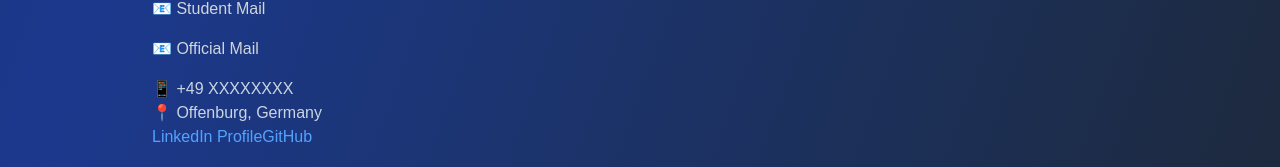
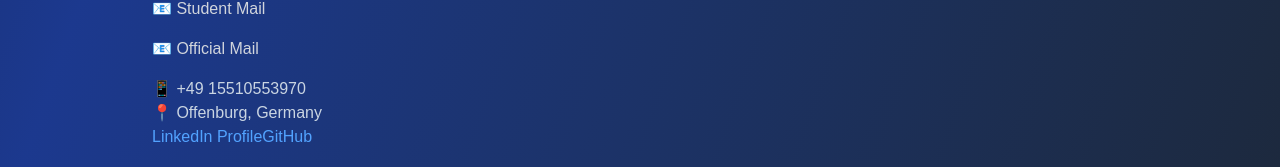
Before and after one commit to harithagm2419/haritha-portfolio_1, a Next.js app: page / in a window 1280 px wide. Shown: the part 3397-3564 px from the top of the page. Built offline with nearby package versions, Linux system fonts and the light colour scheme.

Commit message:
Update page.tsx

```diff
--- a/app/page.tsx
+++ b/app/page.tsx
@@ -279,7 +279,7 @@ export default function Home() {
   </p>
 
   <a
-    href="mailto:yourmail@email.com"
+    href="harithagm2419@gmail.com"
     className="bg-blue-500 hover:bg-blue-600 text-white px-6 py-3 rounded-lg transition"
   >
     Send Me an Email
@@ -297,7 +297,7 @@ export default function Home() {
           <a href = "harithagm2419@gmail.com">📧 Official Mail</a>
         </p>
         <p className="text-slate-300">
-      📱 +49 XXXXXXXX
+      📱 +49 15510553970
     </p>
     <p className="text-slate-300">
       📍 Offenburg, Germany
@@ -315,7 +315,7 @@ export default function Home() {
           target="_blank"
           className="text-blue-400 hover:underline"
         >
-          GitHub
+           GitHub
         </a>
 
       </section>
```
